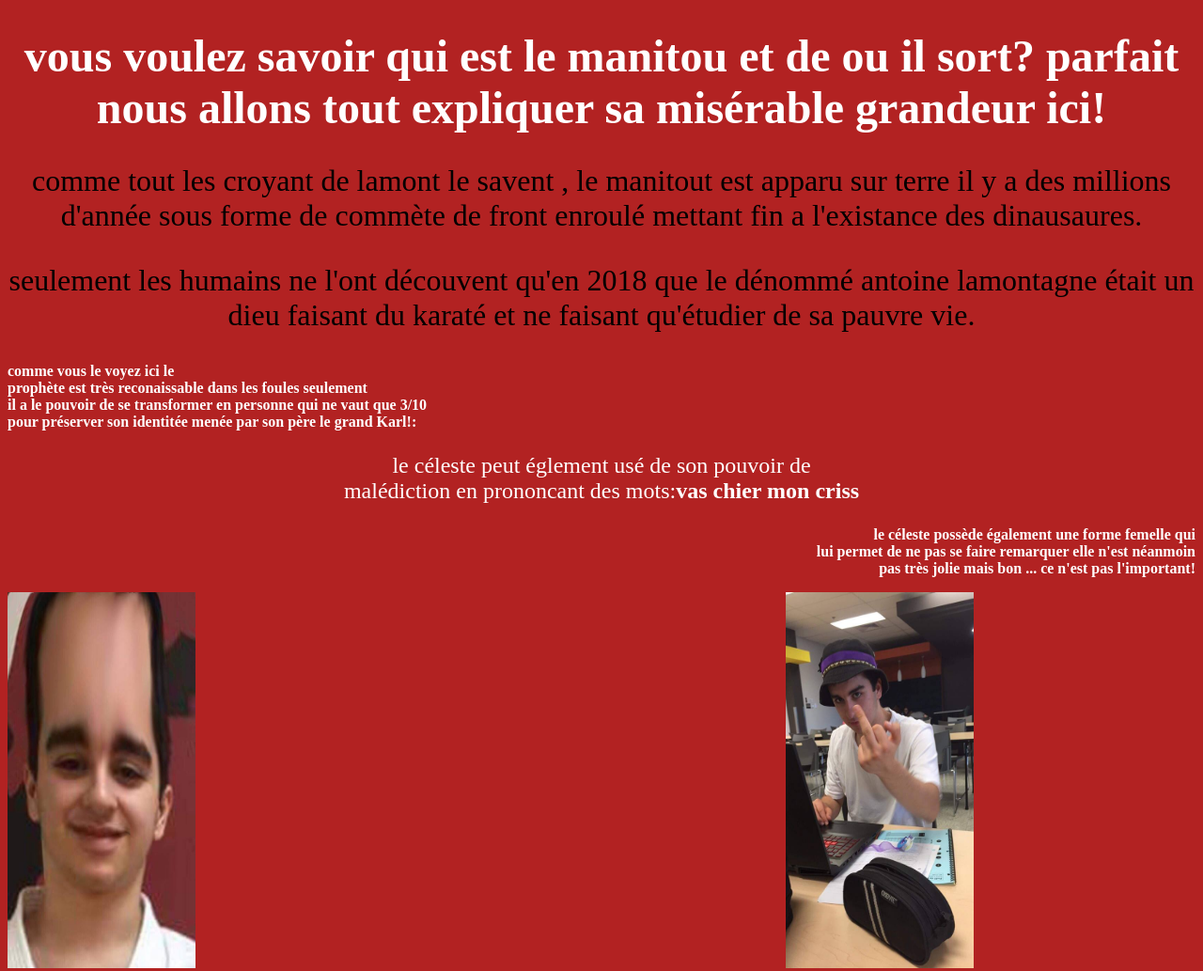
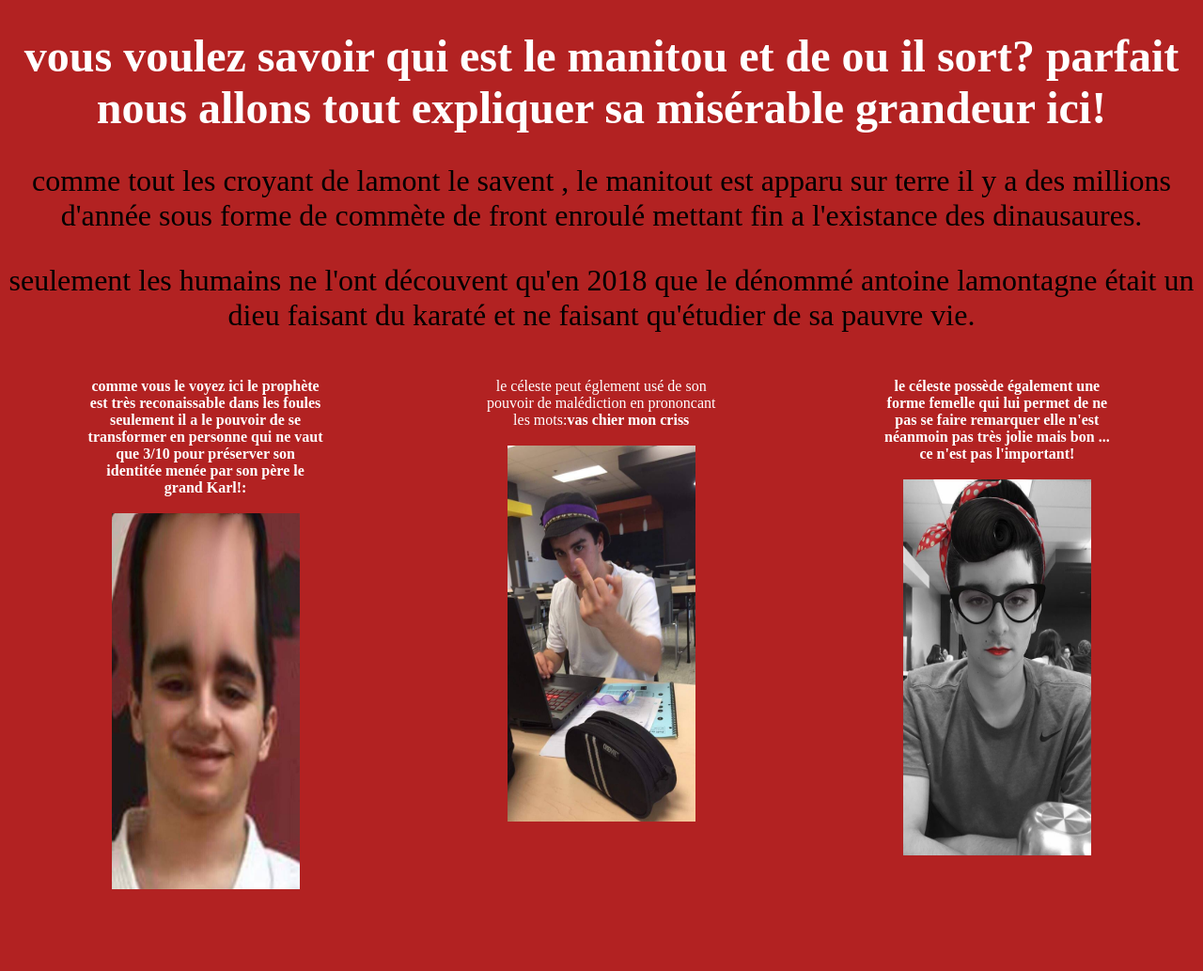
Before and after one commit to Kiramm3/lamonisme, a plain HTML site: page sous.html in a window 1280 px wide. Shown: the top 1033 px of the page at 94% size. After the commit the page ends 966 px from the top, so only its background shows below. Drawn offline with Linux system fonts and the light colour scheme.

Commit message:
sous.html Upgrade

```diff
--- a/sous.html
+++ b/sous.html
@@ -1,46 +1,53 @@
 <!DOCTYPE html>
 <html>
 <head>
-<title>Page arrivée sous</title>
-<meta charset='utf-8'>
+  <title>Page arrivée sous</title>
+  <meta charset='utf-8'>
+  <style>
+    div.infobox {
+      display: inline-block;
+      width: 20.00%;
+      float: left;
+      text-align: center;
+      margin-left: 6.66%;
+      margin-right: 6.66%
+    }
+  </style>
 </head>
 <body style="background-color:FireBrick";>
 
-<h1 style="color:White; font-size:300%" align="center";>vous voulez savoir qui est le manitou et de ou il sort? parfait nous allons tout expliquer sa misérable grandeur ici!</h1>
+<h1 style="color:White; font-size:300%" align="center">
+  vous voulez savoir qui est le manitou et de ou il sort? parfait nous allons tout expliquer sa misérable grandeur ici!
+</h1>
 
-<p style="font-size:200%" align="center";>comme tout les croyant de lamont le savent , le manitout est apparu sur terre il y a des millions d'année sous forme de commète de front enroulé
-mettant fin a l'existance des dinausaures.</p>
+<p style="font-size:200%" align="center">
+  comme tout les croyant de lamont le savent , le manitout est apparu sur terre il y a des millions d'année sous forme de commète de front enroulé mettant fin a l'existance des dinausaures.
+</p>
 
-<p style="font-size:200%" align="center";>seulement les humains ne l'ont découvent qu'en 2018 que le dénommé antoine lamontagne était un dieu faisant du karaté
-et ne faisant qu'étudier de sa pauvre vie.</p>
+<p style="font-size:200%" align="center">
+  seulement les humains ne l'ont découvent qu'en 2018 que le dénommé antoine lamontagne était un dieu faisant du karaté et ne faisant qu'étudier de sa pauvre vie.
+</p>
 
-<p style="color:White; font-size:100%" align="left";><b>comme vous le voyez ici le<br>
-  prophète est très reconaissable dans les foules seulement<br>
-  il a le pouvoir de se transformer en personne qui ne vaut que 3/10<br>
-  pour préserver son identitée menée par son père le grand Karl!:</b></p>
+<div class="infobox">
+    <p style="color:White">
+      <b>comme vous le voyez ici le prophète est très reconaissable dans les foules seulement il a le pouvoir de se transformer en personne qui ne vaut que 3/10 pour préserver son identitée menée par son père le grand Karl!:</b><br /><br />
+      <img src="lamon3.jpg" title="la vraie forme de lamont" style="width:200px;height:400px;">
+    </p>
+</div>
 
-  <p style="color:White; font-size:150%" align="center";>le céleste peut églement usé de son pouvoir de
-  <br> malédiction en prononcant des mots:<b>vas chier mon criss</b></p>
+<div class="infobox">
+    <p style="color:White">
+      le céleste peut églement usé de son pouvoir de malédiction en prononcant les mots:<b>vas chier mon criss</b><br /><br />
+      <img src="lamon2.jpg" title="le mouvement magique provoquant la malédiction" style="width:200px;height:400px;">
+    </p>
+</div>
 
-<p style="color:White; font-size:100%" align="right";><b>le céleste possède également une forme femelle qui
-<br>lui permet de ne pas se faire remarquer elle n'est néanmoin
-<br>pas très jolie mais bon ... ce n'est pas l'important!</b></p>
-
-
-<img src="lamon3.jpg" title="la vraie forme de lamont" style="width:200px;height:400px;">
-&nbsp;&nbsp;&nbsp;&nbsp;&nbsp;&nbsp;&nbsp;&nbsp;&nbsp;&nbsp;&nbsp;&nbsp;&nbsp;&nbsp;&nbsp;&nbsp;&nbsp;&nbsp;&nbsp;&nbsp;&nbsp;&nbsp;&nbsp;&nbsp;&nbsp;&nbsp;&nbsp;
-&nbsp;&nbsp;&nbsp;&nbsp;&nbsp;&nbsp;&nbsp;&nbsp;&nbsp;&nbsp;&nbsp;&nbsp;&nbsp;&nbsp;&nbsp;&nbsp;&nbsp;&nbsp;&nbsp;&nbsp;&nbsp;&nbsp;&nbsp;&nbsp;&nbsp;&nbsp;&nbsp;
-&nbsp;&nbsp;&nbsp;&nbsp;&nbsp;&nbsp;&nbsp;&nbsp;&nbsp;&nbsp;&nbsp;&nbsp;&nbsp;&nbsp;&nbsp;&nbsp;&nbsp;&nbsp;&nbsp;&nbsp;&nbsp;&nbsp;&nbsp;&nbsp;&nbsp;&nbsp;&nbsp;
-&nbsp;&nbsp;&nbsp;&nbsp;&nbsp;&nbsp;&nbsp;&nbsp;&nbsp;&nbsp;&nbsp;&nbsp;&nbsp;&nbsp;&nbsp;&nbsp;&nbsp;&nbsp;&nbsp;&nbsp;&nbsp;&nbsp;&nbsp;&nbsp;&nbsp;&nbsp;&nbsp;
-&nbsp;&nbsp;&nbsp;&nbsp;&nbsp;&nbsp;&nbsp;&nbsp;&nbsp;&nbsp;&nbsp;&nbsp;&nbsp;&nbsp;&nbsp;&nbsp;&nbsp;&nbsp;&nbsp;&nbsp;&nbsp;&nbsp;&nbsp;&nbsp;&nbsp;&nbsp;&nbsp;
-&nbsp;&nbsp;&nbsp;&nbsp;&nbsp;&nbsp;&nbsp;&nbsp;&nbsp;&nbsp;&nbsp;&nbsp;&nbsp;&nbsp;&nbsp;
-<img src="lamon2.jpg" title="le mouvement magique provoquant la malédiction" style="width:200px;height:400px;">
-&nbsp;&nbsp;&nbsp;&nbsp;&nbsp;&nbsp;&nbsp;&nbsp;&nbsp;&nbsp;&nbsp;&nbsp;&nbsp;&nbsp;&nbsp;&nbsp;&nbsp;&nbsp;&nbsp;&nbsp;&nbsp;&nbsp;&nbsp;&nbsp;&nbsp;&nbsp;&nbsp;
-&nbsp;&nbsp;&nbsp;&nbsp;&nbsp;&nbsp;&nbsp;&nbsp;&nbsp;&nbsp;&nbsp;&nbsp;&nbsp;&nbsp;&nbsp;&nbsp;&nbsp;&nbsp;&nbsp;&nbsp;&nbsp;&nbsp;&nbsp;&nbsp;&nbsp;&nbsp;&nbsp;
-&nbsp;&nbsp;&nbsp;&nbsp;&nbsp;&nbsp;&nbsp;&nbsp;&nbsp;&nbsp;&nbsp;&nbsp;&nbsp;&nbsp;&nbsp;&nbsp;&nbsp;&nbsp;&nbsp;&nbsp;&nbsp;&nbsp;&nbsp;&nbsp;&nbsp;&nbsp;&nbsp;
-&nbsp;&nbsp;&nbsp;&nbsp;&nbsp;&nbsp;&nbsp;&nbsp;&nbsp;&nbsp;&nbsp;&nbsp;&nbsp;&nbsp;&nbsp;&nbsp;&nbsp;&nbsp;&nbsp;&nbsp;&nbsp;&nbsp;&nbsp;&nbsp;&nbsp;&nbsp;&nbsp;
-&nbsp;&nbsp;&nbsp;&nbsp;&nbsp;&nbsp;&nbsp;&nbsp;&nbsp;&nbsp;&nbsp;&nbsp;&nbsp;&nbsp;&nbsp;&nbsp;&nbsp;&nbsp;&nbsp;&nbsp;&nbsp;&nbsp;&nbsp;&nbsp;
-<img src="lamont4.jpg" title="Lamont en forme femelle" style="width:200px;height:400px;">
+<div class="infobox">
+    <p style="color:White">
+      <b>le céleste possède également une forme femelle qui lui permet de ne pas se faire remarquer elle n'est néanmoin pas très jolie mais bon ... ce n'est pas l'important!</b><br /><br />
+      <img src="lamont4.jpg" title="Lamont en forme femelle" style="width:200px;height:400px;">
+    </p>
+</div>
 
 </body>
 </html>
```
